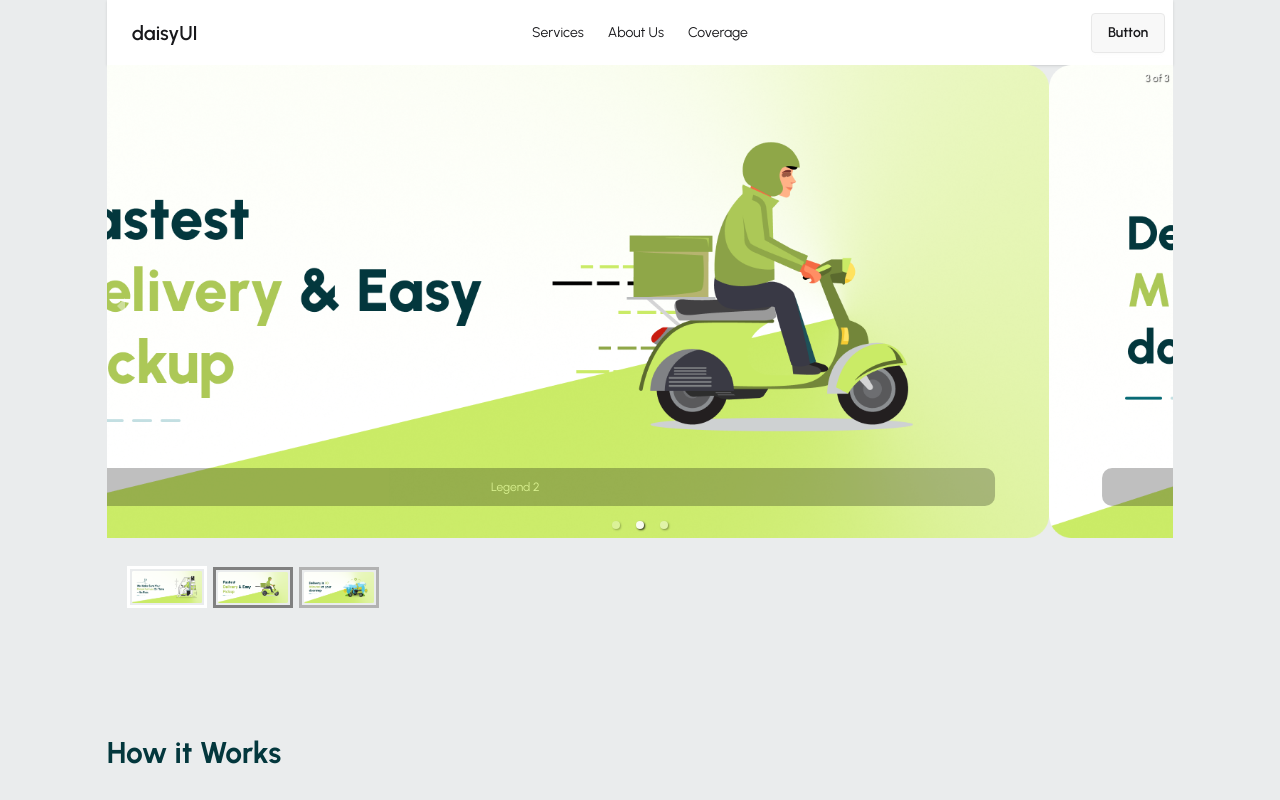
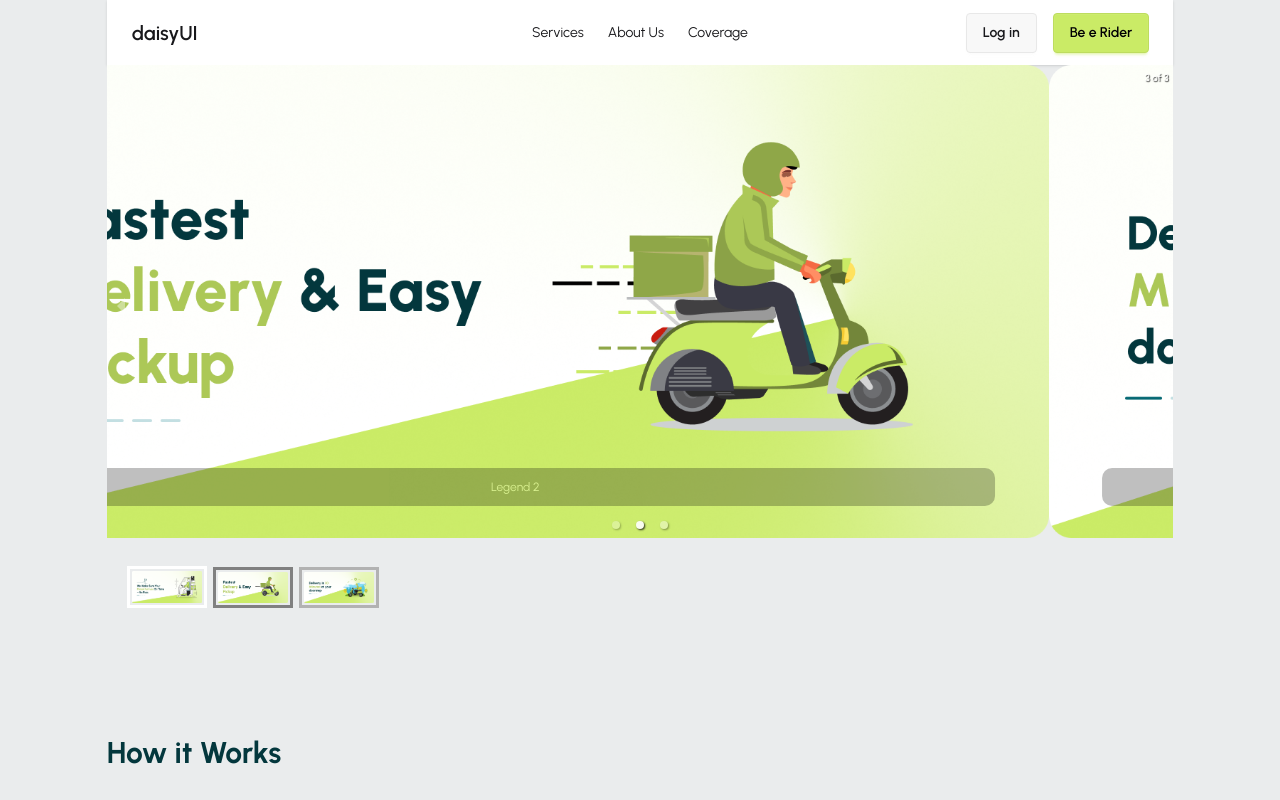
Before and after one commit to Sanzid-Ahmed/final-project-one-client, a React (Vite) app: page / in a window 1280 px wide. Shown: the top 800 px of the page. Built offline with nearby package versions, Linux system fonts and the light colour scheme; no server answers.

Commit message:
added privateRoute

```diff
--- a/src/pages/Shared/NavBar/NavBar.jsx
+++ b/src/pages/Shared/NavBar/NavBar.jsx
@@ -1,7 +1,16 @@
 import React from "react";
-import { NavLink } from "react-router";
+import { Link, NavLink } from "react-router";
+import useAuth from "../../../hooks/useAuth";
 
 const NavBar = () => {
+
+  const { user, logOut } = useAuth();
+
+  const handleLogOut = () =>{
+    logOut().then().catch(error => {
+      console.log(error);
+    })
+  }
 
   const links = <>
     <li><NavLink>Services</NavLink></li>
@@ -46,7 +55,10 @@ const NavBar = () => {
           </ul>
         </div>
         <div className="navbar-end">
-          <a className="btn">Button</a>
+          {
+            user ? <a onClick={handleLogOut} className="btn">Log Out</a> : <Link className="btn" to="/login">Log in</Link>
+          }
+          <Link className="btn btn-primary text-black mx-4" to="/">Be e Rider</Link>
         </div>
       </div>
     </div>
--- /dev/null
+++ b/src/routes/PrivateRoute.jsx
@@ -0,0 +1,20 @@
+import React, { Children } from 'react';
+import useAuth from '../hooks/useAuth';
+import { Navigate } from 'react-router';
+
+const PrivateRoute = ({ children }) => {
+
+    const { user, loading } = useAuth();
+    if(loading){
+        return <span className="loading loading-infinity loading-xl"></span>
+
+    }
+
+    if(!user){
+        return <Navigate to="/login" state={{from: location}}></Navigate>
+    }
+
+    return children;
+};
+
+export default PrivateRoute;
```
